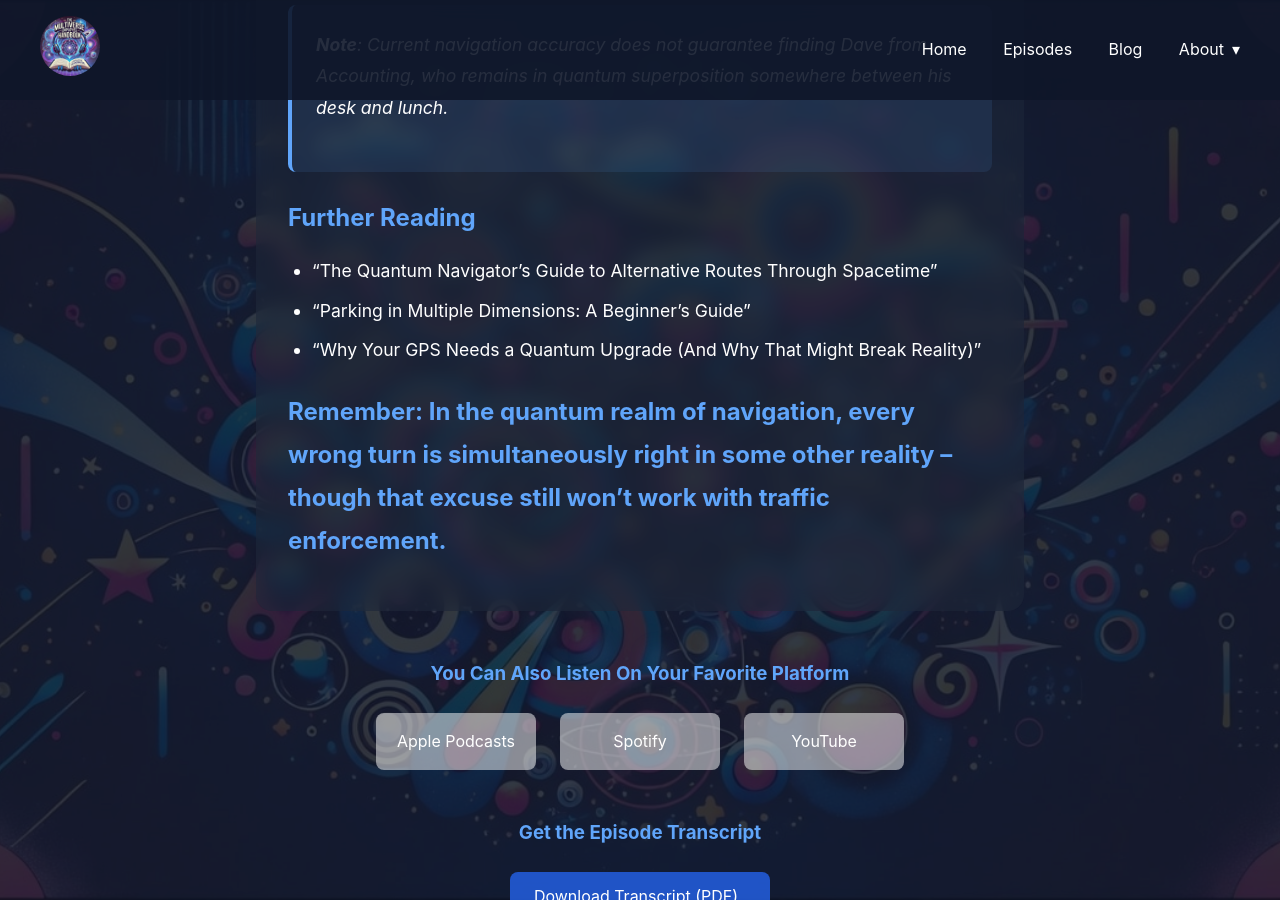
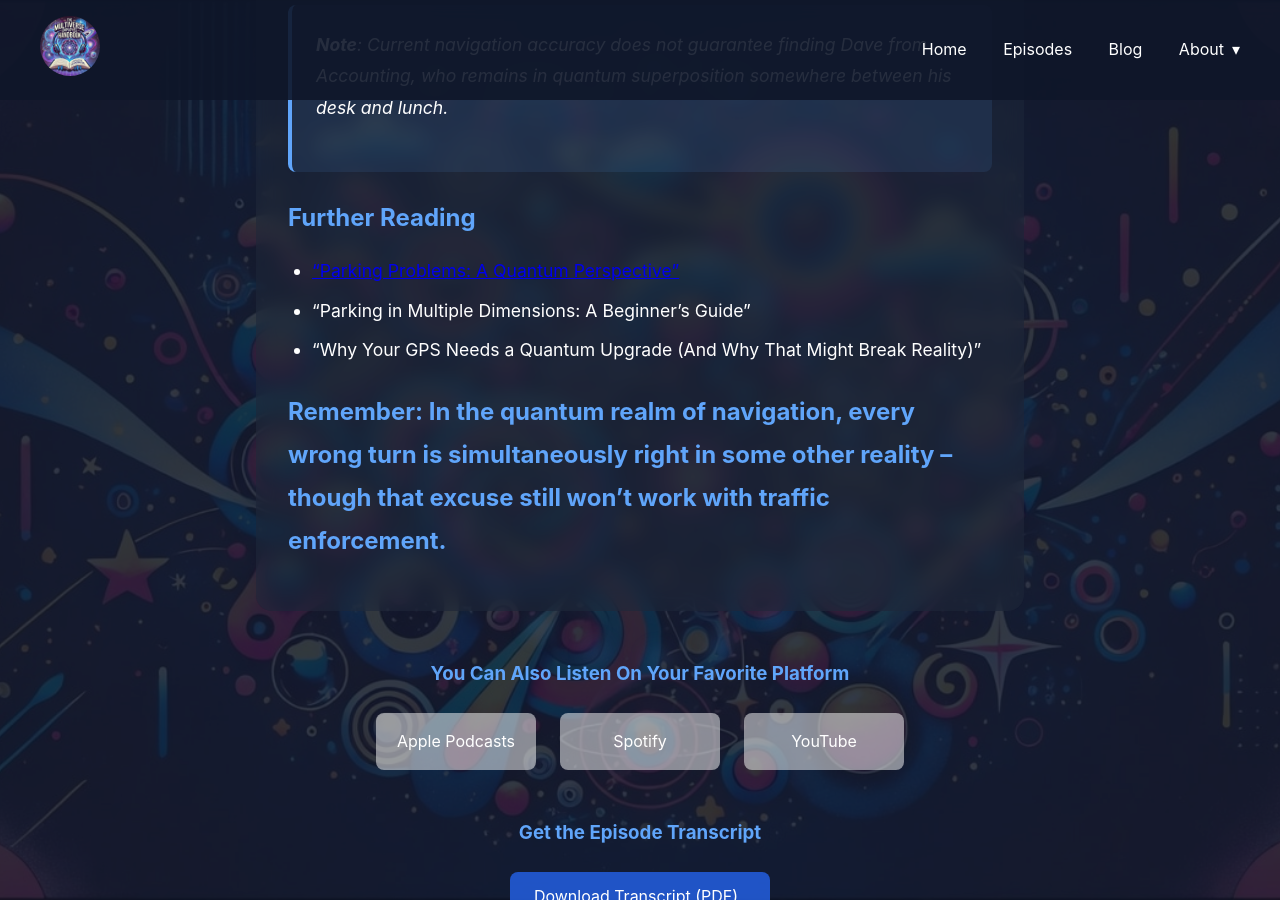
Before and after one commit to forward6/tmeh, a Jekyll site: the page built from _episodes/2025-01-28-quantum-navigation-why-gps-wont-cut-it.md, in a window 1280 px wide and 900 px high, scrolled down 2549 px. Built offline with Jekyll 4.4.1, drawn with Linux system fonts in a browser that asks for light colours.

Commit message:
further reading link

```diff
--- a/_episodes/2025-01-28-quantum-navigation-why-gps-wont-cut-it.md
+++ b/_episodes/2025-01-28-quantum-navigation-why-gps-wont-cut-it.md
@@ -45,7 +45,7 @@ The implications extend beyond mere navigation – these systems are redefining
 > **Note**: Current navigation accuracy does not guarantee finding Dave from Accounting, who remains in quantum superposition somewhere between his desk and lunch.
 
 ## Further Reading
-* "The Quantum Navigator's Guide to Alternative Routes Through Spacetime"
+* ["Parking Problems: A Quantum Perspective"](/blog/parking-problems-quantum-perspective-multidimensional-traffic-flow/)
 * "Parking in Multiple Dimensions: A Beginner's Guide"
 * "Why Your GPS Needs a Quantum Upgrade (And Why That Might Break Reality)"
 
```
